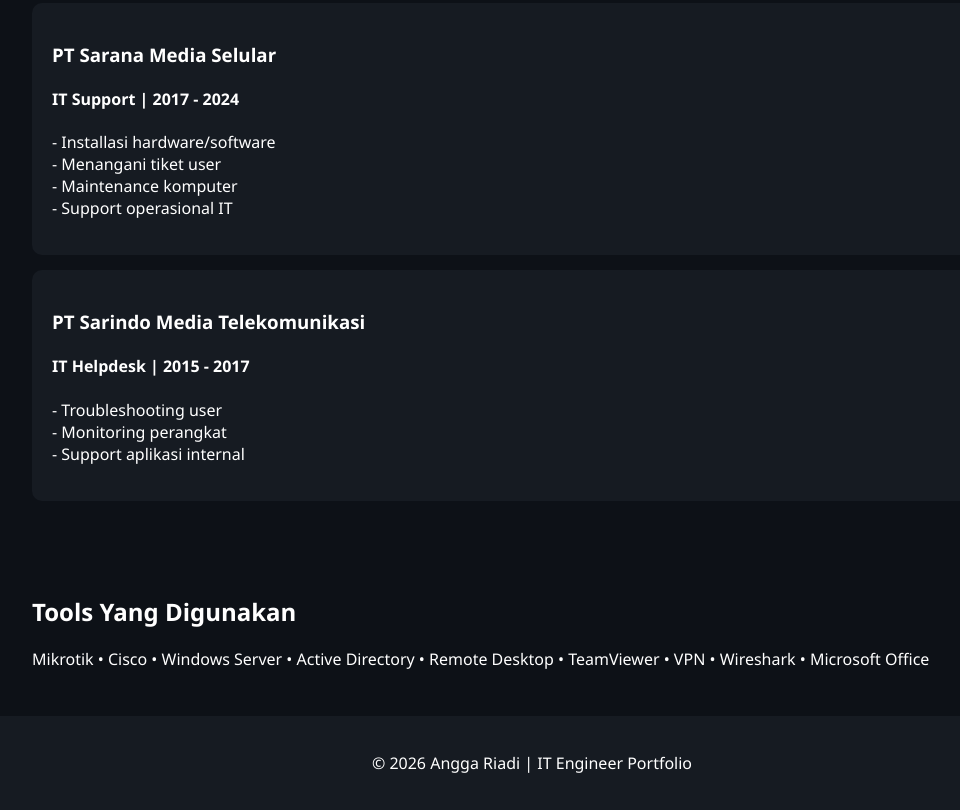
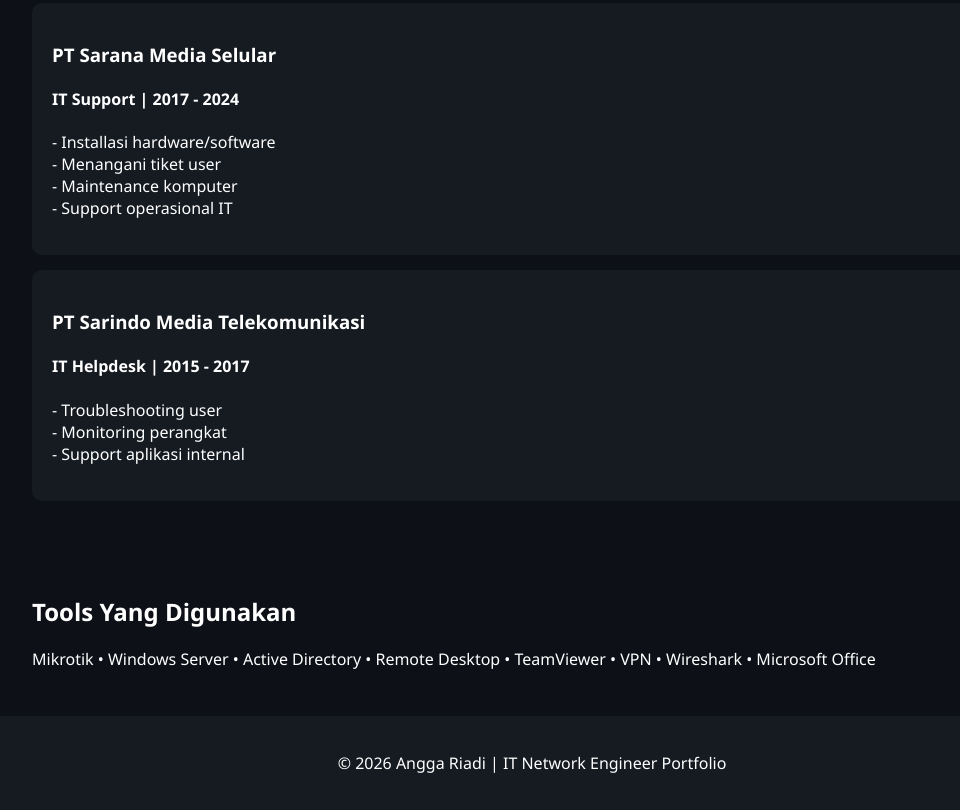
Before and after one commit to anggariadi-IT/angga-riadi, a plain HTML site: page index.html in a window 1280 px wide. Shown: the part 1451-2261 px from the top of the page, without its empty margins (108-1068 px from the left). Drawn offline with Linux system fonts and the light colour scheme.

Commit message:
Update index.html

```diff
--- a/index.html
+++ b/index.html
@@ -35,7 +35,7 @@
 </p>
 
 
-<a href="cv/CV-Angga-Riadi.pdf" class="button" download>
+<a href="cv/cv-angga-riadi.pdf" class="button" download>
 Download CV
 </a>
 
@@ -236,7 +236,7 @@
 
 <p>
 
-Mikrotik • Cisco • Windows Server •
+Mikrotik  • Windows Server •
 Active Directory • Remote Desktop •
 TeamViewer • VPN • Wireshark •
 Microsoft Office
@@ -256,7 +256,7 @@
 <footer>
 
 <p>
-© 2026 Angga Riadi | IT Engineer Portfolio
+© 2026 Angga Riadi | IT Network Engineer Portfolio
 </p>
 
 </footer>
```
